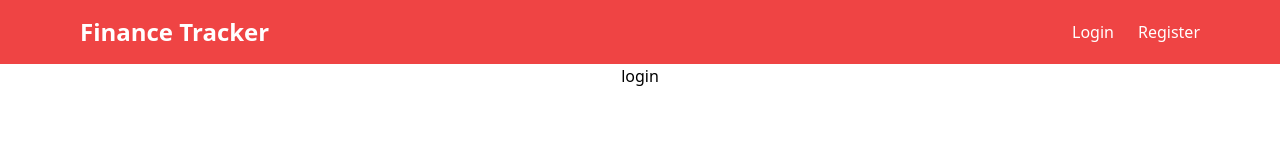
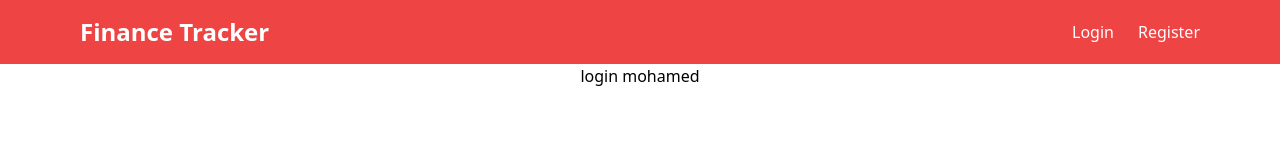
Before and after one commit to Mohamed-Abdelrazeq/react-finance-tracker, a React (Create React App) app: page /login in a window 1280 px wide. Shown: the top 160 px of the page. Built offline with nearby package versions, Linux system fonts and the light colour scheme.

Commit message:
setup auth context

```diff
--- a/src/components/navbar.js
+++ b/src/components/navbar.js
@@ -1,7 +1,7 @@
 import React from "react";
 import { Link } from "react-router-dom";
 
-export default function navbar() {
+export default function Navbar() {
   return (
     <nav className="bg-red-500 text-white flex flex-row h-16 px-20 justify-between items-center">
       <div>
--- /dev/null
+++ b/src/contexts/authContext.js
@@ -0,0 +1,17 @@
+import React, { createContext, useState } from "react";
+
+export const AuthContext = createContext();
+
+export const AuthProvider = ({ children }) => {
+  const [user, setUser] = useState("mohamed");
+
+  const updateUser = (userData) => {
+    setUser(userData);
+  };
+
+  return (
+    <AuthContext.Provider value={{ user, updateUser }}>
+      {children}
+    </AuthContext.Provider>
+  );
+};
--- a/src/index.js
+++ b/src/index.js
@@ -3,12 +3,15 @@ import ReactDOM from "react-dom/client";
 import "./index.css";
 import App from "./App";
 import { BrowserRouter } from "react-router-dom";
+import { AuthProvider } from "./contexts/authContext";
 
 const root = ReactDOM.createRoot(document.getElementById("root"));
 root.render(
   <React.StrictMode>
     <BrowserRouter>
-      <App />
+      <AuthProvider>
+        <App />
+      </AuthProvider>
     </BrowserRouter>
   </React.StrictMode>
 );
--- a/src/pages/home.js
+++ b/src/pages/home.js
@@ -1,7 +1,5 @@
 import React from "react";
 
-function home() {
+export default function Home() {
   return <div>home</div>;
 }
-
-export default home;
--- a/src/pages/login.js
+++ b/src/pages/login.js
@@ -1,7 +1,7 @@
-import React from "react";
+import React, { useContext } from "react";
+import { AuthContext } from "../contexts/authContext";
 
-function login() {
-  return <div>login</div>;
+export default function Login() {
+  const { user, updateUser } = useContext(AuthContext);
+  return <div>login {user}</div>;
 }
-
-export default login;
--- a/src/pages/register.js
+++ b/src/pages/register.js
@@ -1,7 +1,5 @@
 import React from "react";
 
-function register() {
+export default function Register() {
   return <div>register</div>;
 }
-
-export default register;
```
